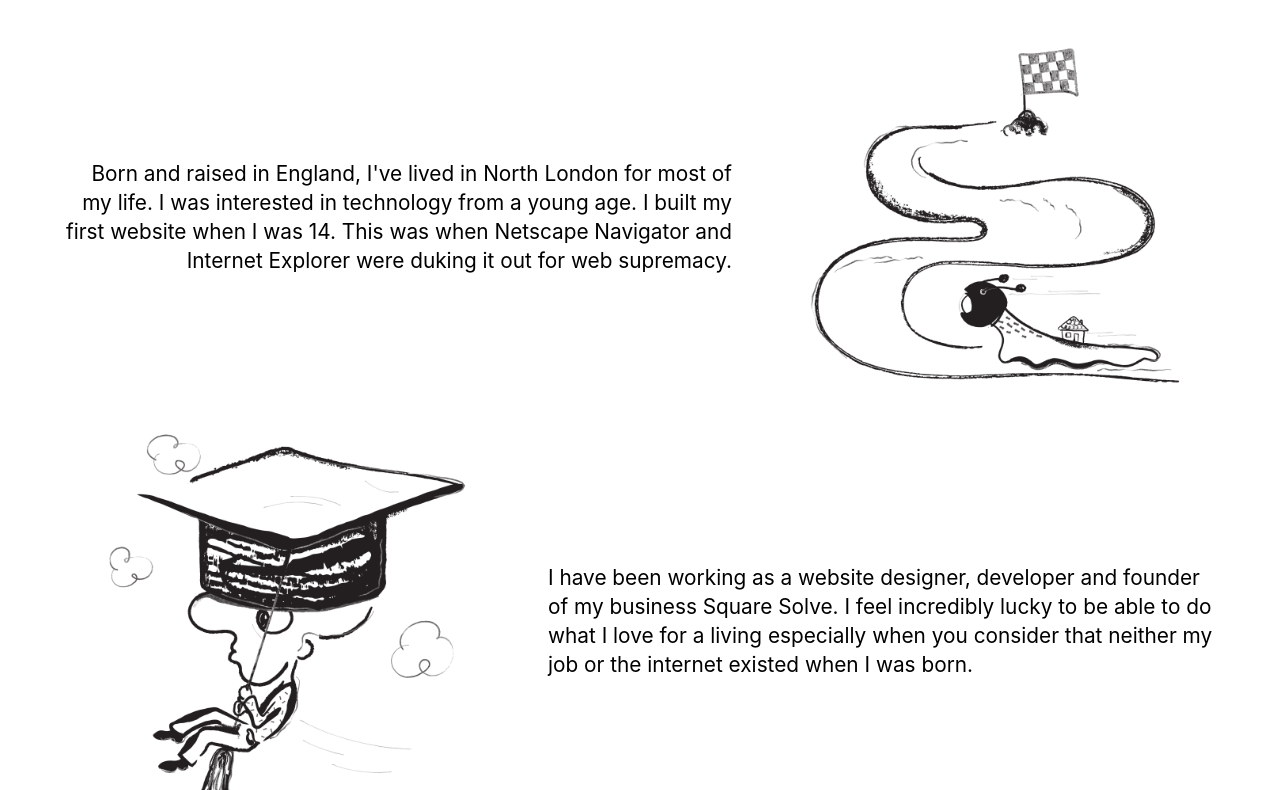
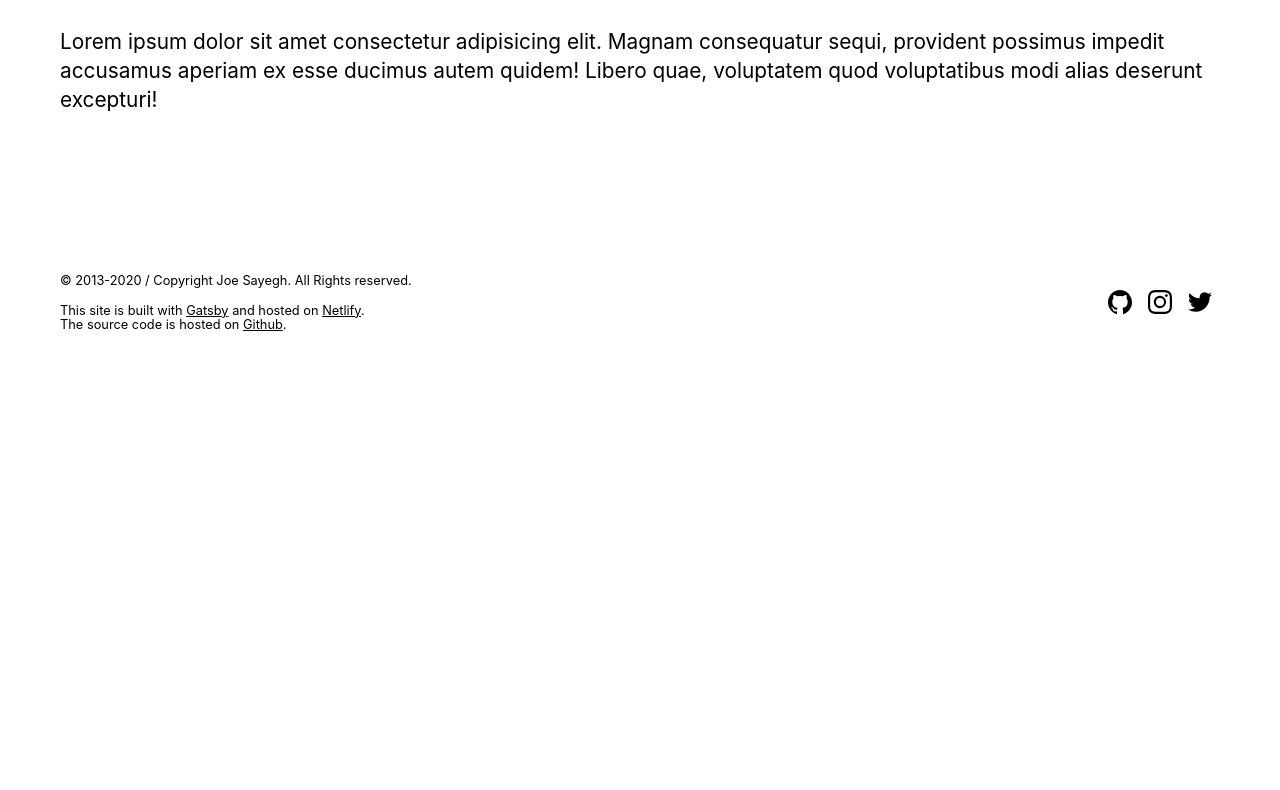
Before and after one commit to joesayegh/joesayegh-site, a Gatsby site: page /page-2 in a window 1280 px wide. Shown: the part 191-981 px from the top of the page. After the commit the page ends 800 px from the top, so only its background shows below. Built offline with nearby package versions, Linux system fonts and the light colour scheme; Gatsby itself is replaced by a stand-in of ours.

Commit message:
adds test component to page 2

```diff
--- a/src/pages/page-2.js
+++ b/src/pages/page-2.js
@@ -4,13 +4,13 @@ import React from 'react';
 import Layout from '@common/Layout';
 import Navbar from '@common/Navbar';
 
-import About from '@sections/About';
+import Test from '@sections/Test';
 import Footer from '@sections/Footer';
 
 const SecondPage = () => (
   <Layout>
     <Navbar />
-    <About />
+    <Test />
     <Footer />
   </Layout>
 );
```
